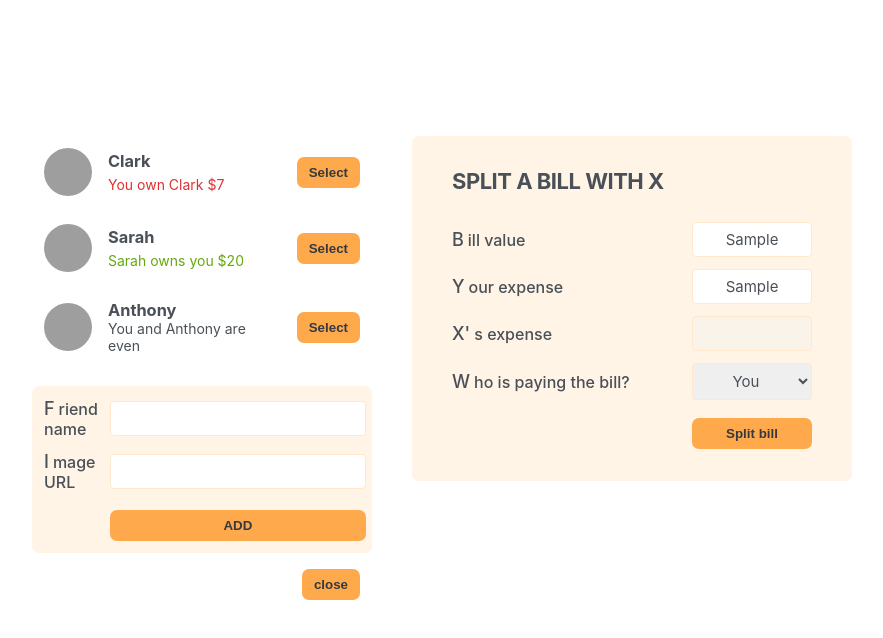
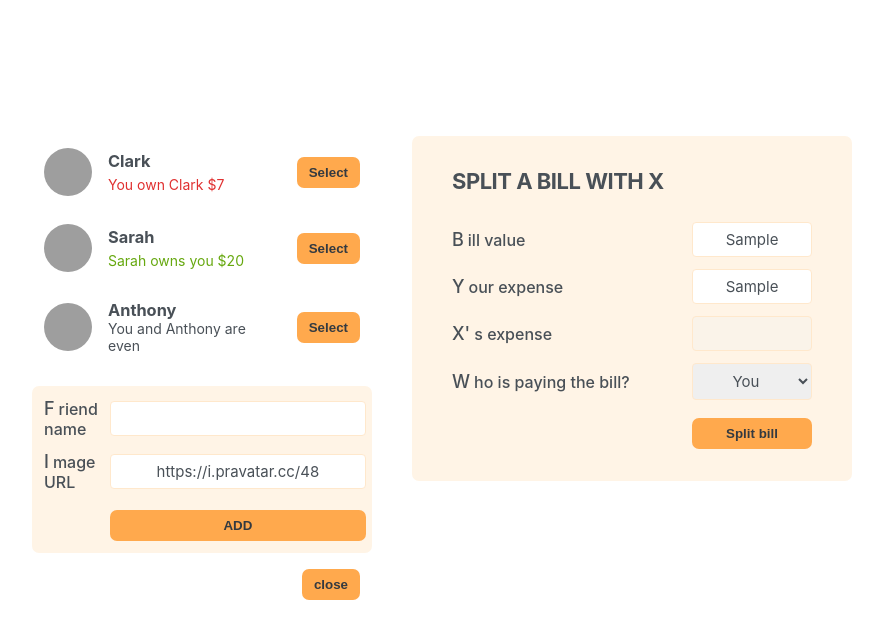
Before and after one commit to Armin-Fullstack/eat-and-split, a React (Vite) app: page / in a window 1280 px wide. Both pictures are taken after typing "Sample", "Sample" into the empty fields and a click on the button "Add friend". Shown: the top 638 px of the page, without its empty margins (198-1081 px from the left). Built offline with nearby package versions, Linux system fonts and the light colour scheme; grey boxes are pictures that could not be loaded.

Commit message:
feat: implemented Adding friend to the friend list functionality

```diff
--- a/src/App.tsx
+++ b/src/App.tsx
@@ -1,53 +1,66 @@
-import { useState } from "react";
+import { SyntheticEvent, useState } from "react";
 
 const initialFriends = [
   {
-    id: 118836,
+    id: "118836",
     name: "Clark",
     image: "https://i.pravatar.cc/48?u=118836",
     balance: -7,
   },
   {
-    id: 933372,
+    id: "933372",
     name: "Sarah",
     image: "https://i.pravatar.cc/48?u=933372",
     balance: 20,
   },
   {
-    id: 499476,
+    id: "499476",
     name: "Anthony",
     image: "https://i.pravatar.cc/48?u=499476",
     balance: 0,
   },
 ];
 
-interface FriendProps {
-  friendObj: {
-    id: number;
+interface Friend {
+    id: string;
     name: string;
     image: string;
     balance: number;
-  };
+}
+
+interface FriendProps {
+  friendObj: Friend
 }
 
 interface ButtonProps {
   children: React.ReactNode;
   onClick: () => void;
 }
-
+interface FriendsListProps {
+  friends: Friend[]
+}
+interface FormAddFriendProps {
+  onAddFriend: (friend: Friend) => void
+}
 function App(): JSX.Element {
-  const [showFormFriend, setShowFormFriend] = useState(false);
+  const [showFormFriend, setShowFormFriend] = useState<boolean>(false);
+  const [friends, setFriends] = useState<Friend[]>(initialFriends)
 
   //show add friend form
   function handleShowForm(): void {
     setShowFormFriend(show => !show)
   }
 
+  // add friend function
+  function handleAddFreind(friend: Friend) {
+    setFriends(friends => [...friends , friend])
+    setShowFormFriend(false)
+  }
   return (
     <div className="app">
       <div className="sidebar">
-        <FriendsList />
-        {showFormFriend && <FormAddFriend/>}
+        <FriendsList friends={friends} />
+        {showFormFriend && <FormAddFriend onAddFriend={handleAddFreind}/>}
         <Button onClick={handleShowForm}>{showFormFriend ? "close" : "Add friend"}</Button>
       </div>
       <FormSplitBill />
@@ -55,10 +68,10 @@ function App(): JSX.Element {
   );
 }
 
-function FriendsList(): JSX.Element {
+function FriendsList({friends}: FriendsListProps): JSX.Element {
   return (
     <ul>
-      {initialFriends.map((friend) => (
+      {friends.map((friend) => (
         <Friend friendObj={friend} key={friend.id} />
       ))}
     </ul>
@@ -90,14 +103,27 @@ function Button({ onClick , children }: ButtonProps): JSX.Element {
   return <button className="button" onClick={onClick}>{children}</button>;
 }
 
-function FormAddFriend(): JSX.Element {
+function FormAddFriend({onAddFriend}: FormAddFriendProps): JSX.Element {
+  const [friendName , setAddFriendName] = useState("")
+  const [imageUrl , setImageUrl] = useState("https://i.pravatar.cc/48")
+
+  // submit form add friend
+  function handleSubmit(e: SyntheticEvent): void {
+    const id = crypto.randomUUID()
+    e.preventDefault()
+    if(!friendName || !imageUrl) return
+    const friendObj = {id, name: friendName, image: `${imageUrl}?=${id}` , balance: 0}
+    setAddFriendName("")
+    setImageUrl("https://i.pravatar.cc/48")
+    onAddFriend(friendObj)
+  }
   return (
-    <form className="form-add-friend">
+    <form className="form-add-friend" onSubmit={handleSubmit}>
     <label>Friend name</label>
-    <input type="text" />
+    <input type="text" value={friendName} onChange={(e: React.ChangeEvent<HTMLInputElement>) => setAddFriendName(e.target.value)}/>
 
     <label>Image URL</label>
-    <input type="text" />
+    <input type="text" value={imageUrl} onChange={(e: React.ChangeEvent<HTMLInputElement>) => setImageUrl(e.target.value)}/>
     <Button>ADD</Button>
   </form>
 )
```
